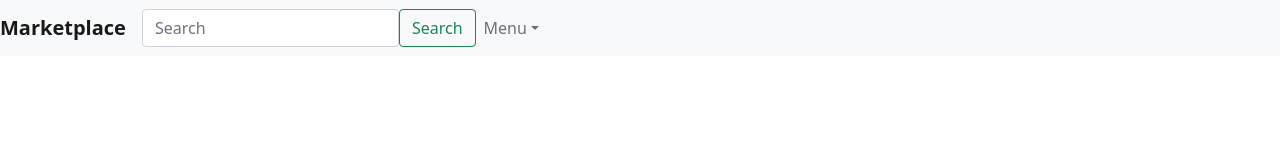
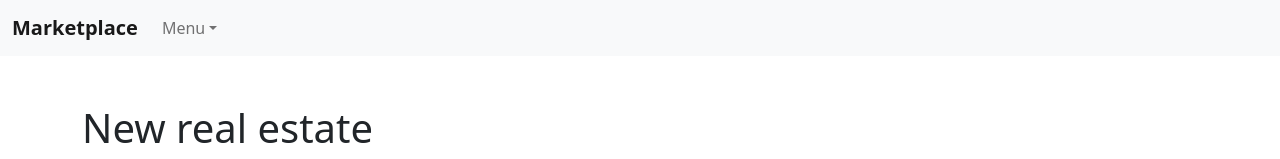
Before and after one commit to phbord/front-marketplace_next, a React (Create React App) app: page /new_real_estate in a window 1280 px wide. Shown: the top 159 px of the page. Built offline with nearby package versions, Linux system fonts and the light colour scheme; no server answers.

Commit message:
cleaned & fixed

```diff
--- a/src/App.js
+++ b/src/App.js
@@ -1,7 +1,5 @@
 import React from 'react';
 import { BrowserRouter as Router, Switch, Route } from "react-router-dom";
-import { Layout } from 'antd';
-
 import { NavbarComp } from "components/NavbarComp";
 import { Home } from "pages/Home";
 import Realestate from "pages/Realestate";
@@ -24,7 +22,7 @@ function App() {
 	}, [])
 
 	return (
-		<Layout className="layout" style={{ backgroundColor: 'transparent' }}>
+
 			<Router>
 				<NavbarComp />
 				<Switch>
@@ -54,7 +52,7 @@ function App() {
 					</Route>
 				</Switch>
 			</Router>
-		</Layout>
+
 	);
 }
 
--- a/src/components/NavbarComp.js
+++ b/src/components/NavbarComp.js
@@ -1,12 +1,8 @@
-import { Layout } from "antd";
 import { Link, useHistory } from "react-router-dom";
 import Cookies from "js-cookie";
 import { useDispatch } from "react-redux";
 import { logout } from "redux/auth/authActions";
-import { Nav, Navbar, NavDropdown, Form, FormControl, Button, Row, Col, Container } from "react-bootstrap";
-
-
-const { Header } = Layout;
+import { Nav, Navbar, NavDropdown } from "react-bootstrap";
 
 export const NavbarComp = () => {
 
@@ -22,17 +18,10 @@ export const NavbarComp = () => {
 
 	return (
     <>
+
       <Navbar bg="light" expand="lg">
+        <div className="container-fluid " >
           <Link className="navbar-brand title" to="/">Marketplace</Link>
-
-        <Form className="d-flex">
-          <FormControl
-            type="search"
-            placeholder="Search"
-            className="mr-2"
-            aria-label="Search"/>
-          <Button variant="outline-success">Search</Button>
-        </Form>
 
           <Navbar.Toggle aria-controls="navbarScroll"/>
 
@@ -79,6 +68,7 @@ export const NavbarComp = () => {
               </NavDropdown>
             </Nav>
           </Navbar.Collapse>
+        </div>
       </Navbar>
     </>
   )
--- a/src/index.js
+++ b/src/index.js
@@ -3,8 +3,6 @@ import ReactDOM from 'react-dom';
 import { Provider } from 'react-redux';
 import '@popperjs/core'
 import 'bootstrap';
-import "antd/dist/antd.css";
-
 import './assets/scss/index.scss';
 import store from './redux/store';
 import App from './App';
--- a/src/pages/NewRealestate.js
+++ b/src/pages/NewRealestate.js
@@ -1,10 +1,7 @@
 import React from 'react';
-import { useDispatch } from "react-redux";
-import { useHistory, useParams, Link } from "react-router-dom";
+import { useHistory, useParams } from "react-router-dom";
 import { v4 as uuid_v4 } from "uuid";
 import Cookies from 'js-cookie';
-
-import { register } from "redux/auth/authActions";
 
 const NewRealestate = ({crud}) => {
   const history = useHistory()
```
Lines whose indentation alone changed are shown as unchanged.
